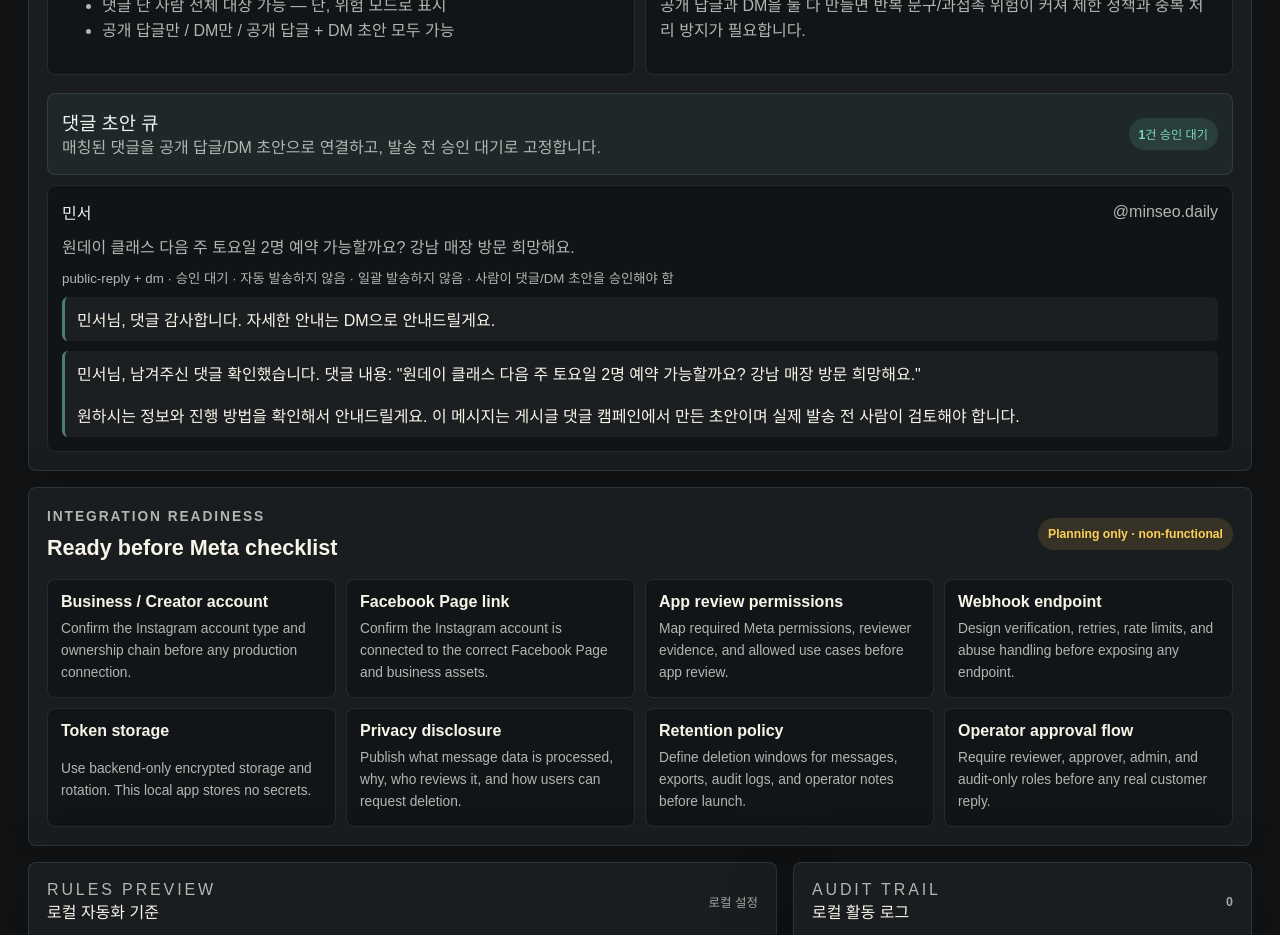
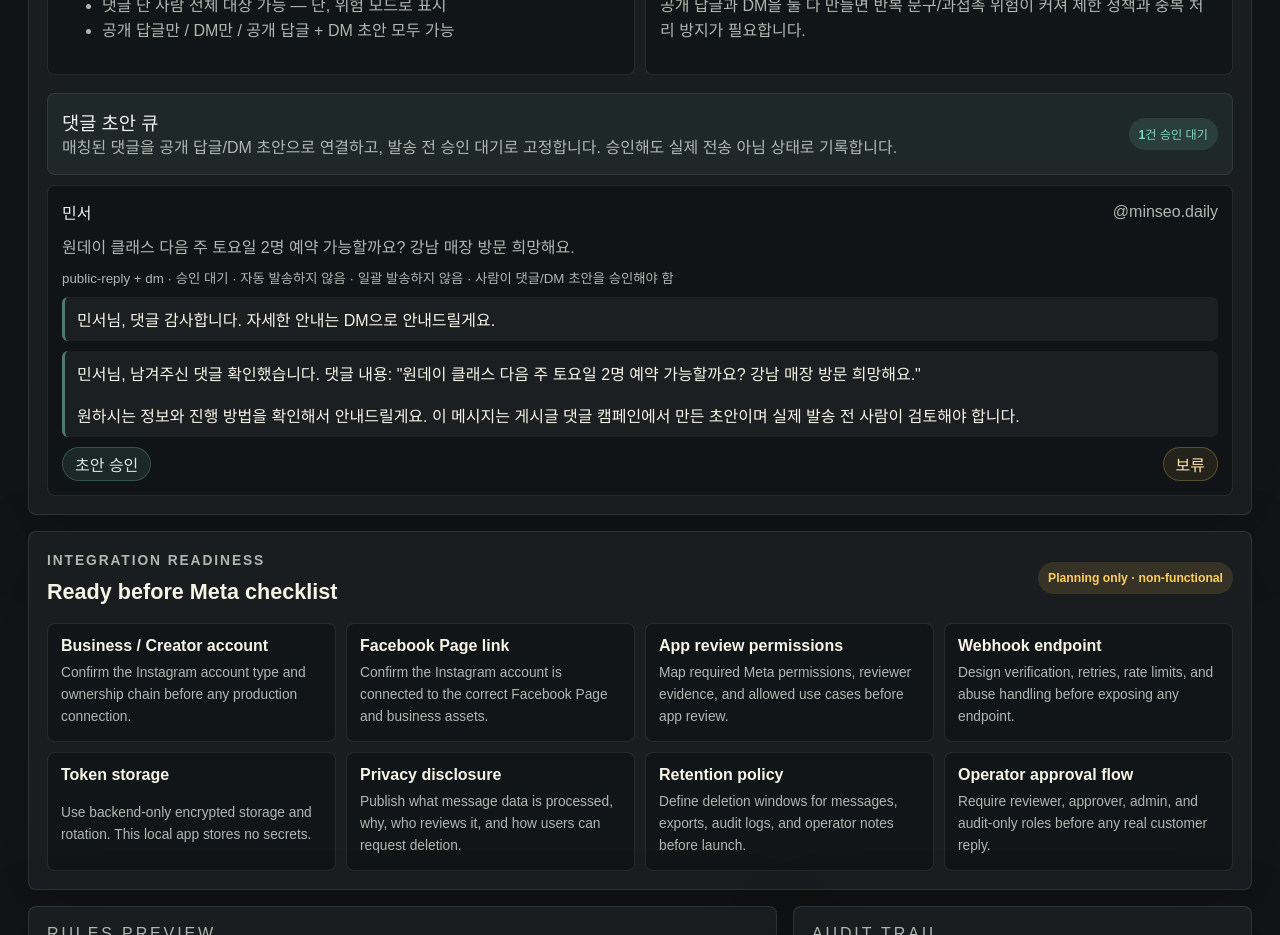
Before and after one commit to 2Eungk/insta-dm-automation, a React (Vite) app: page / in a window 1280 px wide. Shown: the part 4460-5395 px from the top of the page. Built offline with nearby package versions, Linux system fonts and the light colour scheme.

Commit message:
feat: add comment campaign approval actions

```diff
--- a/src/components/CommentCampaignPanel.tsx
+++ b/src/components/CommentCampaignPanel.tsx
@@ -1,9 +1,13 @@
+import { useState } from "react"
 import {
   DEFAULT_COMMENT_CAMPAIGN_CONFIG,
   actionModeLabel,
+  applyCommentCampaignDecision,
   assessCommentCampaignSafety,
   buildCommentCampaignDraftQueue,
   targetModeLabel,
+  type CommentCampaignDecisionMap,
+  type CommentCampaignDecisionStatus,
 } from "../domain/commentCampaign"
 import { MOCK_EVENTS } from "../data/mockEvents"
 
@@ -12,6 +16,12 @@ const safety = assessCommentCampaignSafety(campaign)
 const draftQueue = buildCommentCampaignDraftQueue(MOCK_EVENTS, campaign)
 
 export function CommentCampaignPanel(): React.JSX.Element {
+  const [decisions, setDecisions] = useState<CommentCampaignDecisionMap>({})
+
+  function decideQueueItem(dedupeKey: string, status: CommentCampaignDecisionStatus): void {
+    setDecisions((currentDecisions) => applyCommentCampaignDecision(currentDecisions, dedupeKey, status))
+  }
+
   return (
     <section className="commentCampaignPanel" aria-labelledby="comment-campaign-title">
       <header>
@@ -73,7 +83,7 @@ export function CommentCampaignPanel(): React.JSX.Element {
         <header>
           <div>
             <h3>댓글 초안 큐</h3>
-            <p>매칭된 댓글을 공개 답글/DM 초안으로 연결하고, 발송 전 승인 대기로 고정합니다.</p>
+            <p>매칭된 댓글을 공개 답글/DM 초안으로 연결하고, 발송 전 승인 대기로 고정합니다. 승인해도 실제 전송 아님 상태로 기록합니다.</p>
           </div>
           <span>{draftQueue.length}건 승인 대기</span>
         </header>
@@ -81,18 +91,26 @@ export function CommentCampaignPanel(): React.JSX.Element {
           <p>현재 샘플에서 조건에 맞는 댓글이 없습니다.</p>
         ) : (
           <div className="commentCampaignQueueList">
-            {draftQueue.map((item) => (
+            {draftQueue.map((item) => {
+              const decision = decisions[item.dedupeKey]
+              const statusLabel = decision?.status === "approved" ? "승인됨 · 실제 전송 아님" : decision?.status === "hold" ? "보류됨" : "승인 대기"
+              return (
                 <article key={item.dedupeKey}>
                   <div>
                     <strong>{item.event.senderName}</strong>
                     <span>{item.event.senderHandle}</span>
                   </div>
                   <p>{item.event.message}</p>
-                <small>{item.channels.join(" + ")} · 승인 대기 · {item.safetyNote}</small>
+                  <small>{item.channels.join(" + ")} · {statusLabel} · {decision?.auditSummary ?? item.safetyNote}</small>
                   {item.publicReplyDraft === null ? null : <blockquote>{item.publicReplyDraft}</blockquote>}
                   {item.dmDraft === null ? null : <blockquote>{item.dmDraft}</blockquote>}
+                  <div className="commentCampaignActions" aria-label={`${item.event.senderName} 댓글 캠페인 결정`}>
+                    <button type="button" onClick={() => decideQueueItem(item.dedupeKey, "approved")}>초안 승인</button>
+                    <button type="button" onClick={() => decideQueueItem(item.dedupeKey, "hold")}>보류</button>
+                  </div>
                 </article>
-            ))}
+              )
+            })}
           </div>
         )}
       </section>
--- a/src/domain/commentCampaign.ts
+++ b/src/domain/commentCampaign.ts
@@ -41,6 +41,17 @@ export type CommentCampaignDraftQueueItem = {
   readonly dedupeKey: string
   readonly safetyNote: string
 }
+
+export type CommentCampaignDecisionStatus = "approved" | "hold"
+
+export type CommentCampaignDecision = {
+  readonly status: CommentCampaignDecisionStatus
+  readonly sendMode: "mock-send-log-only" | "blocked"
+  readonly auditSummary: string
+  readonly decidedAt: string
+}
+
+export type CommentCampaignDecisionMap = Record<string, CommentCampaignDecision>
 
 export const DEFAULT_COMMENT_CAMPAIGN_CONFIG: CommentCampaignConfig = {
   id: "friends-beta-comment-campaign",
@@ -185,3 +196,22 @@ export function buildCommentCampaignDraftQueue(
     }]
   })
 }
+
+export function applyCommentCampaignDecision(
+  decisions: CommentCampaignDecisionMap,
+  dedupeKey: string,
+  status: CommentCampaignDecisionStatus,
+): CommentCampaignDecisionMap {
+  const isApproved = status === "approved"
+  return {
+    ...decisions,
+    [dedupeKey]: {
+      status,
+      sendMode: isApproved ? "mock-send-log-only" : "blocked",
+      auditSummary: isApproved
+        ? "댓글 캠페인 초안을 승인했습니다. 실제 전송 아님, 목업 전송 기록만 남깁니다."
+        : "댓글 캠페인 초안을 보류했습니다. 실제 전송은 차단됩니다.",
+      decidedAt: new Date().toISOString(),
+    },
+  }
+}
--- a/src/styles/comment-campaign.css
+++ b/src/styles/comment-campaign.css
@@ -157,3 +157,26 @@
   color: #f7f4e8;
   white-space: pre-wrap;
 }
+
+.commentCampaignActions {
+  display: flex;
+  flex-wrap: wrap;
+  gap: 8px;
+}
+
+.commentCampaignActions button {
+  min-height: 34px;
+  padding: 0 12px;
+  border: 1px solid rgba(127, 216, 192, 0.25);
+  border-radius: 999px;
+  background: rgba(127, 216, 192, 0.1);
+  color: #d8e8e1;
+  font-weight: 900;
+  cursor: pointer;
+}
+
+.commentCampaignActions button + button {
+  border-color: rgba(255, 208, 107, 0.25);
+  background: rgba(255, 208, 107, 0.08);
+  color: #ffe0a8;
+}
```
Also changed, not shown: scripts/comment-campaign-smoke-check.mjs (+14 -2 lines). Lines whose indentation alone changed are shown as unchanged.
